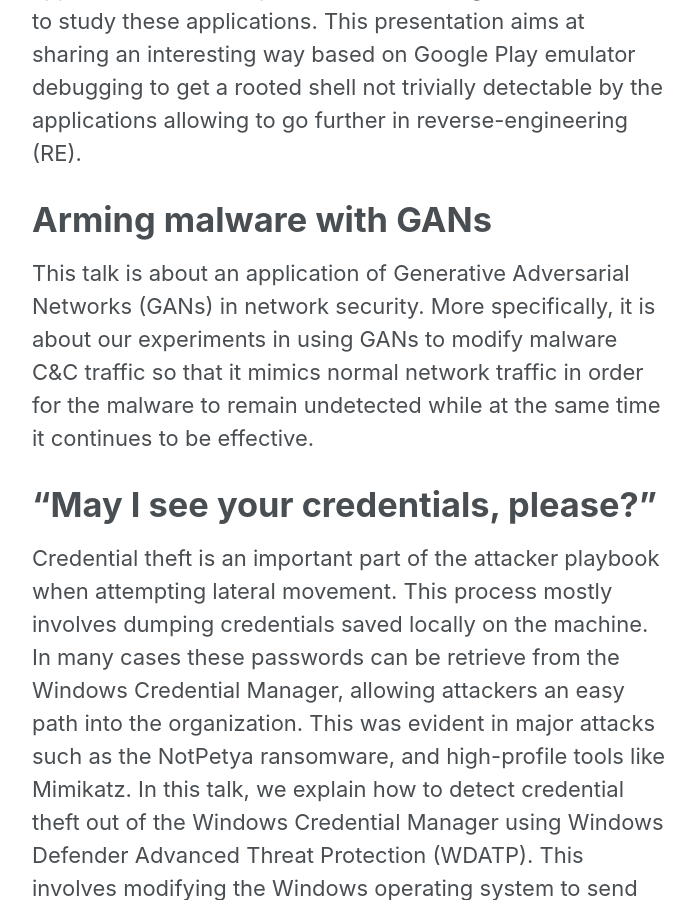
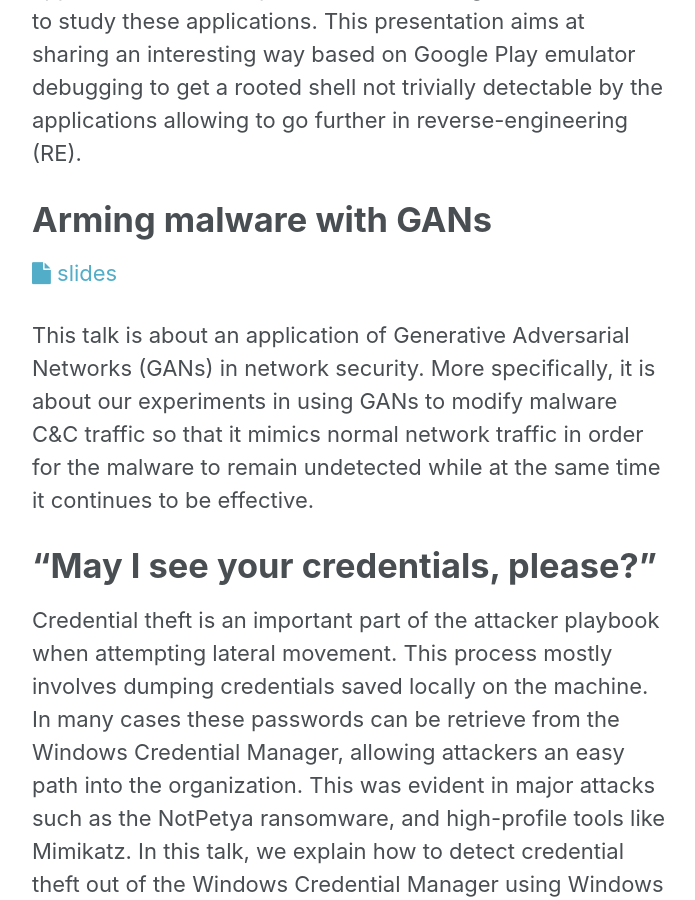
Before and after one commit to blackhoodieRE/blackhoodiere.github.io, a Jekyll site: the page built from _pages/2018_talks_abstracts.md, in a window 1280 px wide and 900 px high, scrolled down 3059 px. Shown: the whole window, without its empty margins (290-985 px from the left). Built offline with Jekyll 4.4.1, drawn with Linux system fonts in a browser that asks for light colours.

Commit message:
Adding slides to the website: Maria and Patricia

```diff
--- a/_pages/2018_talks_abstracts.md
+++ b/_pages/2018_talks_abstracts.md
@@ -35,6 +35,8 @@
 
 # Arming malware with GANs
 
+<a href="../assets/archive/Arming_Malware_with_GANs_blackhoodie.pdf"><i class="fa fa-file"></i> slides</a>
+
 This talk is about an application of Generative Adversarial Networks (GANs) in network security. More specifically, it is about our experiments in using GANs to modify malware C&C traffic so that it mimics normal network traffic in order for the malware to remain undetected while at the same time it continues to be effective.
 
 # "May I see your credentials, please?"
@@ -56,6 +58,8 @@
 
 # Linux Security APIs and the Chromium Sandbox
 
+<a href="../assets/archive/Chromium_Sandbox_on_Linux_blackhoodie.pdf"><i class="fa fa-file"></i> slides</a>
+
 The Linux Security and Isolation APIs have become the basis of some of the most useful features server-side, providing the isolation required for efficient containers. However, these APIs also form the basis of the Chromium Sandbox on Linux, and we will study them in that context in this talk.
 
 # Hidden in plain sight
```
Also changed, not shown: 2 other files.
